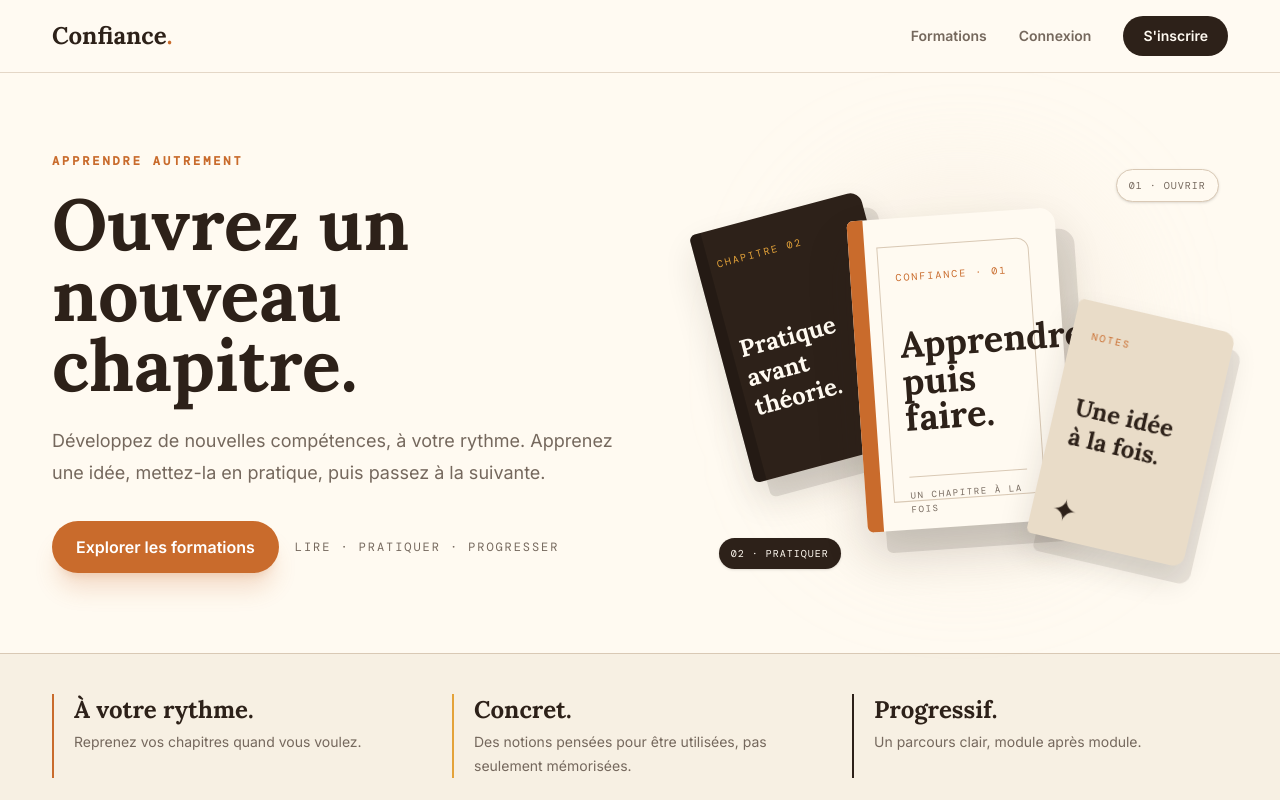
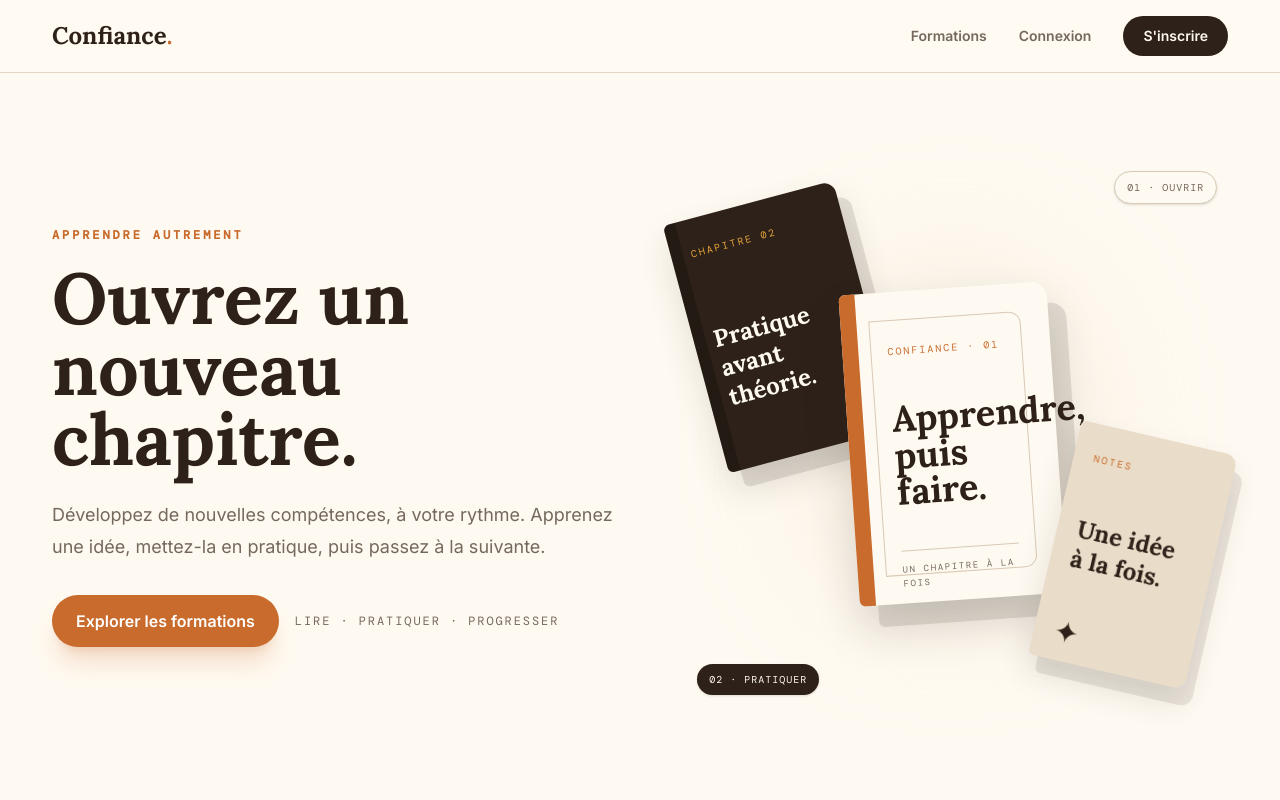
Before and after one commit to odounlami/elearning, an Angular app in the folder frontend/: page / in a window 1280 px wide. Shown: the top 800 px of the page. Built offline with nearby package versions, Linux system fonts and the light colour scheme; no server answers.

Commit message:
fix: make desktop hero full height and stabilize books

```diff
--- a/frontend/src/app/pages/home/home.html
+++ b/frontend/src/app/pages/home/home.html
@@ -1,6 +1,6 @@
 <main #page class="overflow-hidden">
-  <section class="relative isolate">
-    <div class="mx-auto grid max-w-310 gap-12 px-5 py-12 lg:grid-cols-[1fr_.9fr] lg:items-center lg:px-8 lg:py-20">
+  <section class="relative isolate lg:min-h-[calc(100svh-4.5rem)] lg:flex lg:items-center">
+    <div class="mx-auto grid w-full max-w-310 gap-10 px-5 py-10 sm:gap-12 lg:grid-cols-[1fr_.95fr] lg:items-center lg:px-8 lg:py-12">
       <div class="js-reveal">
         <p class="font-mono text-xs font-semibold uppercase tracking-[.24em] text-orange">Apprendre autrement</p>
         <h1 class="mt-5 max-w-3xl font-display text-5xl font-bold leading-[.98] sm:text-6xl lg:text-7xl">Ouvrez un nouveau chapitre.</h1>
@@ -11,13 +11,13 @@
         </div>
       </div>
 
-      <div class="relative mx-auto h-105 w-full max-w-125">
+      <div class="relative mx-auto h-110 w-full max-w-130 sm:h-120 lg:h-135">
         <div class="absolute left-1/2 top-1/2 h-80 w-64 -translate-x-1/2 -translate-y-1/2 rounded-full bg-paper-deep/45 blur-3xl"></div>
 
         <div class="js-book-motion absolute left-1/2 top-1/2 z-20 h-78 w-52 -translate-x-1/2 -translate-y-1/2">
-          <div class="js-book h-full w-full rotate-[-4deg] rounded-r-2xl rounded-l-md bg-cream p-7 text-ink shadow-[18px_22px_0_rgba(45,33,25,.12),0_24px_45px_rgba(45,33,25,.16)]">
-            <div class="absolute left-0 top-0 h-full w-4 rounded-l-md bg-orange"></div>
-            <div class="h-full rounded-r-xl border border-line p-4">
+          <div class="js-book relative h-full w-full rotate-[-4deg] rounded-r-2xl rounded-l-md bg-cream p-7 text-ink shadow-[18px_22px_0_rgba(45,33,25,.12),0_24px_45px_rgba(45,33,25,.16)]">
+            <div class="absolute inset-y-0 left-0 z-0 w-4 rounded-l-md bg-orange"></div>
+            <div class="relative z-10 h-full rounded-r-xl border border-line p-4">
               <span class="font-mono text-[10px] uppercase tracking-[.2em] text-orange">Confiance · 01</span>
               <h2 class="mt-10 font-display text-4xl font-bold leading-[1.02]">Apprendre,<br>puis faire.</h2>
               <div class="mt-10 h-px bg-line"></div>
@@ -26,21 +26,21 @@
           </div>
         </div>
 
-        <div class="absolute left-2 top-14 z-10 h-64 w-44 -rotate-[15deg] rounded-r-xl rounded-l-md bg-ink p-5 text-cream shadow-[12px_18px_0_rgba(45,33,25,.12),0_18px_35px_rgba(45,33,25,.14)]">
+        <div class="absolute left-0 top-8 z-10 h-64 w-44 -rotate-[15deg] rounded-r-xl rounded-l-md bg-ink p-5 text-cream shadow-[12px_18px_0_rgba(45,33,25,.12),0_18px_35px_rgba(45,33,25,.14)]">
           <div class="absolute left-0 top-0 h-full w-3 rounded-l-md bg-black/20"></div>
           <span class="font-mono text-[10px] uppercase tracking-[.2em] text-amber">Chapitre 02</span>
           <h3 class="mt-16 font-display text-2xl font-bold leading-tight">Pratique<br>avant théorie.</h3>
         </div>
 
-        <div class="absolute bottom-5 right-0 z-30 h-60 w-40 rotate-[13deg] rounded-r-xl rounded-l-md bg-paper-deep p-5 text-ink shadow-[10px_16px_0_rgba(45,33,25,.1),0_16px_30px_rgba(45,33,25,.12)]">
+        <div class="absolute bottom-8 right-0 z-30 h-60 w-40 rotate-[13deg] rounded-r-xl rounded-l-md bg-paper-deep p-5 text-ink shadow-[10px_16px_0_rgba(45,33,25,.1),0_16px_30px_rgba(45,33,25,.12)]">
           <div class="absolute left-0 top-0 h-full w-3 rounded-l-md bg-paper-deep"></div>
           <span class="font-mono text-[10px] uppercase tracking-[.2em] text-orange">Notes</span>
           <h3 class="mt-12 font-display text-2xl font-bold leading-tight">Une idée<br>à la fois.</h3>
           <span class="mt-10 block text-3xl">✦</span>
         </div>
 
-        <span class="js-reveal absolute -right-2 top-4 rounded-full border border-line bg-cream px-3 py-2 font-mono text-[10px] uppercase tracking-widest text-muted shadow-sm">01 · ouvrir</span>
-        <span class="js-reveal absolute bottom-1 left-2 rounded-full bg-ink px-3 py-2 font-mono text-[10px] uppercase tracking-widest text-cream shadow-sm">02 · pratiquer</span>
+        <span class="js-reveal absolute -right-1 top-1 rounded-full border border-line bg-cream px-3 py-2 font-mono text-[10px] uppercase tracking-widest text-muted shadow-sm">01 · ouvrir</span>
+        <span class="js-reveal absolute bottom-3 left-1 rounded-full bg-ink px-3 py-2 font-mono text-[10px] uppercase tracking-widest text-cream shadow-sm">02 · pratiquer</span>
       </div>
     </div>
   </section>
```
